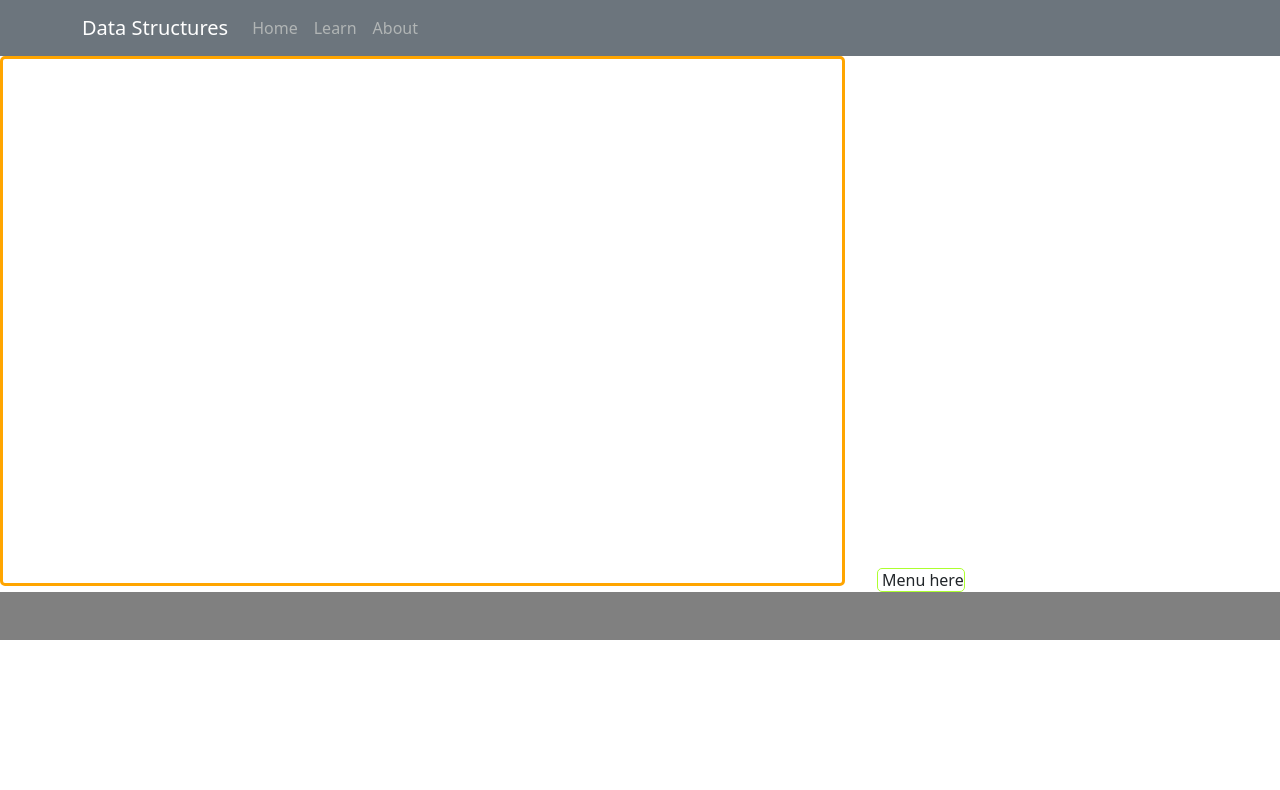
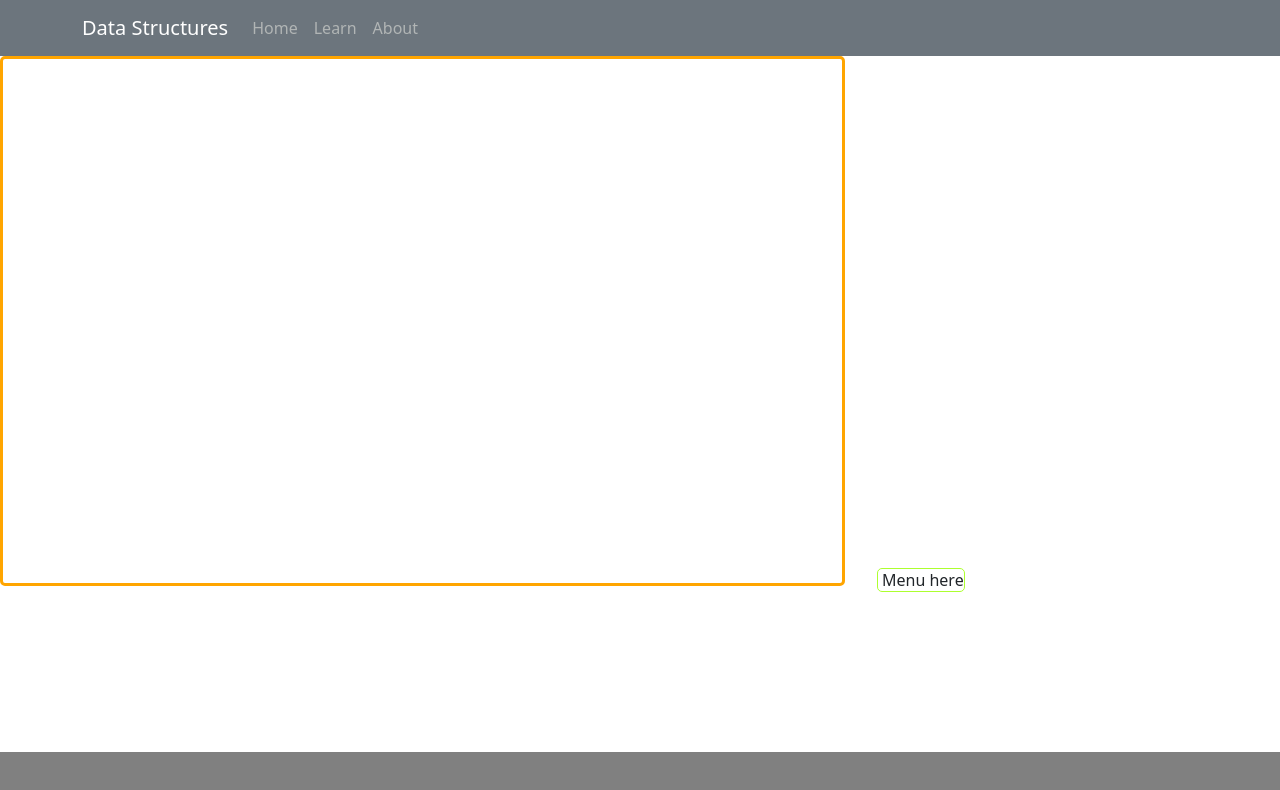
Before and after one commit to Reainheart/CST316JP, a React (Vite) app in the folder client/: page / in a window 1280 px wide. Shown: the top 790 px of the page. Built offline with nearby package versions, Linux system fonts and the light colour scheme.

Commit message:
Fixed footer
Footer is now fixed at the bottom of the screen.

```diff
--- a/client/src/Global/footer/footer.css
+++ b/client/src/Global/footer/footer.css
@@ -1,4 +1,7 @@
 .footer {
     background-color: grey !important;
     height: 3em;
+    bottom: 0px;
+    width: 100%;
+    position: fixed;
 }
```
Also changed, not shown: 1 other file (tests, documents, lock files or other folders).
